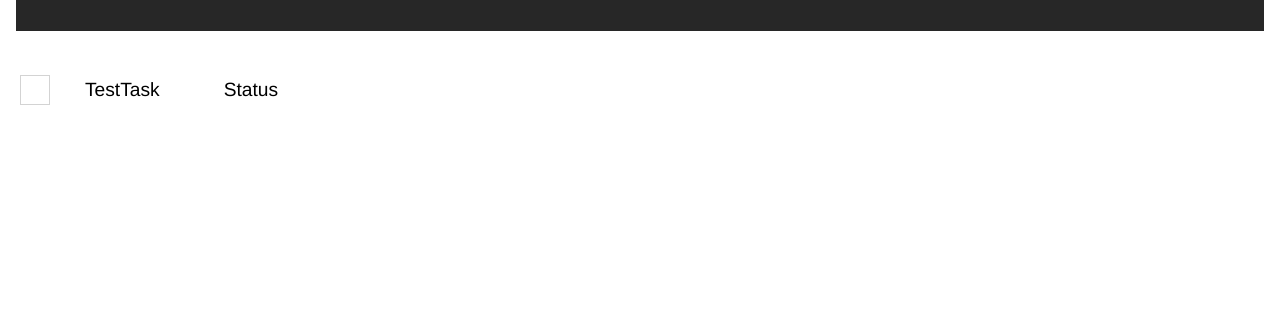
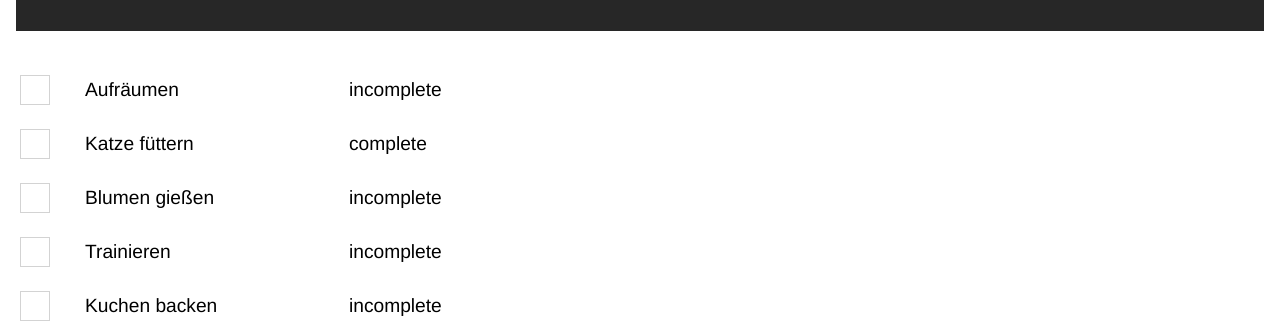
Before and after one commit to Jacques1988/myTasks_e, an Angular app: page / in a window 1280 px wide. Shown: the part 579-909 px from the top of the page. Before the commit the page ends 800 px from the top, so only its background shows below. Built offline with nearby package versions, Linux system fonts and the light colour scheme.

Commit message:
updatebindings in child-component of task-list signal-based

```diff
--- /dev/null
+++ b/src/app/models/task.ts
@@ -0,0 +1,6 @@
+export interface Task {
+    id: number;
+    task: string;
+    status: string;
+    checked: boolean;
+}
--- a/src/app/services/tasks.service.ts
+++ b/src/app/services/tasks.service.ts
@@ -7,4 +7,10 @@ import { tasks } from '../mock-data';
 export class TasksService {
 tasks = tasks
   constructor() { }
+
+
+getAllTasks(){
+  return this.tasks
 }
+
+}
--- a/src/app/task-list/task-item/task-item.component.css
+++ b/src/app/task-list/task-item/task-item.component.css
@@ -9,6 +9,7 @@
     font-size:1.2rem;
     font-family: 'Helvetica';
     padding:1rem 2rem;
+    min-width:200px;
 }
 
 input[type="checkbox"]{
--- a/src/app/task-list/task-item/task-item.component.html
+++ b/src/app/task-list/task-item/task-item.component.html
@@ -1,5 +1,5 @@
 <li class="list-group-element">
     <input type="checkbox">
-    <span class="task-text">TestTask</span>
-    <span class="task-text">Status</span>
+    <span class="task-text">{{task().task}}</span>
+    <span class="task-text">{{task().status}}</span>
 </li>
--- a/src/app/task-list/task-item/task-item.component.ts
+++ b/src/app/task-list/task-item/task-item.component.ts
@@ -1,4 +1,5 @@
-import { Component } from '@angular/core';
+import { Component, input } from '@angular/core';
+import { Task } from '../../models/task';
 
 @Component({
   selector: 'app-task-item',
@@ -7,5 +8,7 @@ import { Component } from '@angular/core';
   styleUrl: './task-item.component.css'
 })
 export class TaskItemComponent {
+ task = input.required<Task>()
+
 
 }
--- a/src/app/task-list/task-list.component.html
+++ b/src/app/task-list/task-list.component.html
@@ -4,7 +4,11 @@
     </div>
     <div class="list-container">
         <ul class="list-group">
-            <app-task-item></app-task-item>
+            @if(tasks){
+                @for(task of tasks; track task.id){
+                    <app-task-item [task]="task"></app-task-item>
+                }
+            }
         </ul>
     </div>
 </section>
--- a/src/app/task-list/task-list.component.ts
+++ b/src/app/task-list/task-list.component.ts
@@ -1,5 +1,6 @@
-import { Component } from '@angular/core';
+import { Component, inject} from '@angular/core';
 import { TaskItemComponent } from "./task-item/task-item.component";
+import { TasksService } from '../services/tasks.service';
 
 @Component({
   selector: 'app-task-list',
@@ -7,6 +8,8 @@ import { TaskItemComponent } from "./task-item/task-item.component";
   templateUrl: './task-list.component.html',
   styleUrl: './task-list.component.css'
 })
-export class TaskListComponent {
+export class TaskListComponent{
+ tasks = inject(TasksService).getAllTasks()
+
 
 }
```
